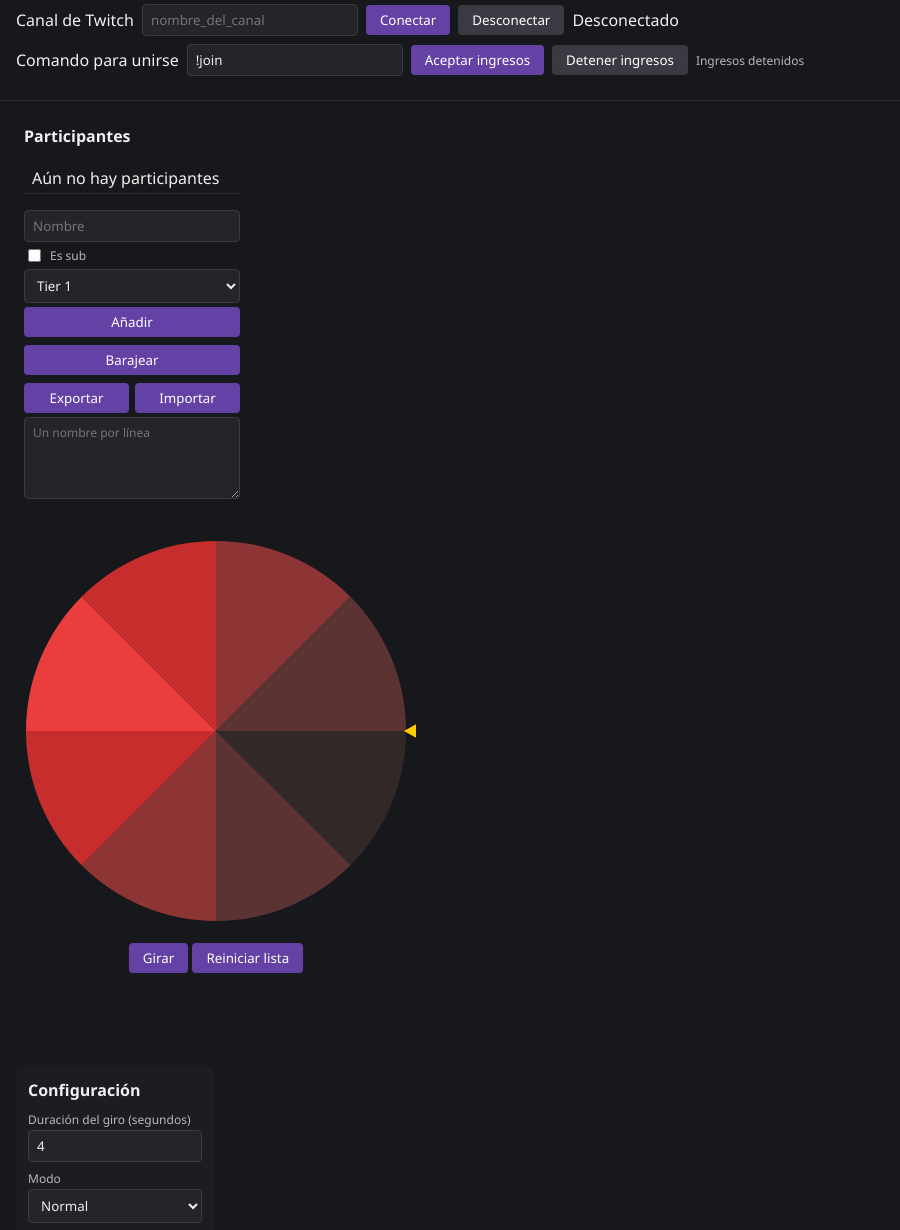
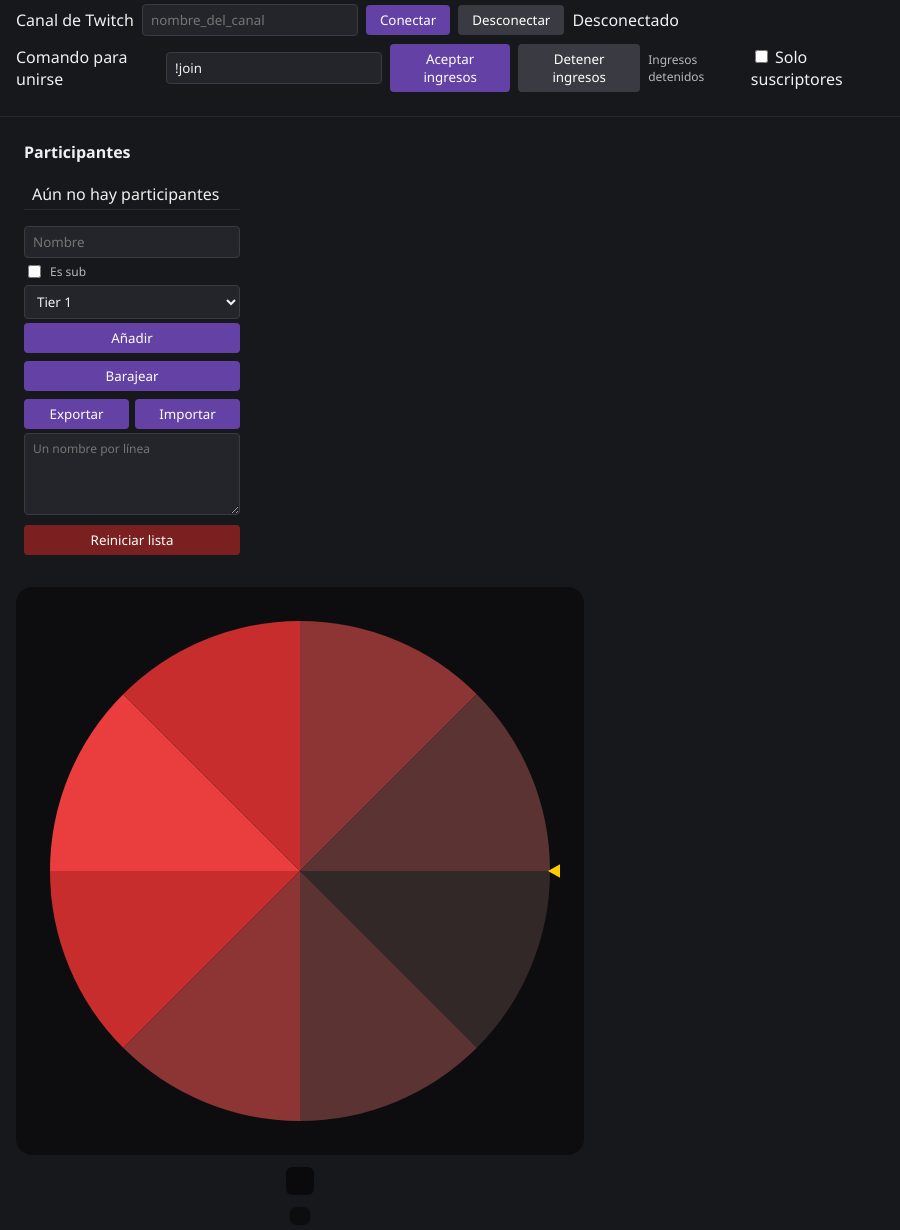
Before and after one commit to Heytozzz/HtzRoulette, an Electron app: page web/index.html in a window 900 px wide. Shown: the part 54-1284 px from the top of the page. Drawn offline with Linux system fonts and the light colour scheme.

Commit message:
feat: highlighted result text, wheel box background, live arrow-count updates, 30% bigger wheel with scale slider, subs-only join filter, click-to-spin

```diff
--- a/src/i18n/es.json
+++ b/src/i18n/es.json
@@ -76,5 +76,7 @@
   "profilePhotoSubcategory": "Fotos de perfil (API de Twitch)",
   "twitchClientIdLabel": "Client ID de Twitch",
   "twitchClientSecretLabel": "Client Secret de Twitch",
-  "twitchCredsNote": "Se guardan solo en este dispositivo, nunca se suben al repositorio."
+  "twitchCredsNote": "Se guardan solo en este dispositivo, nunca se suben al repositorio.",
+  "subsOnlyLabel": "Solo suscriptores",
+  "wheelScaleLabel": "Escala de la ruleta"
 }
--- a/src/renderer/style.css
+++ b/src/renderer/style.css
@@ -255,18 +255,51 @@
   gap: 12px;
 }
 
+.wheel-box {
+  background: rgba(0, 0, 0, 0.45);
+  border-radius: 16px;
+  padding: 24px;
+  display: inline-flex;
+  cursor: pointer;
+  transform: scale(var(--wheel-scale, 1));
+  transform-origin: center;
+}
+
+#wheelCanvas {
+  display: block;
+}
+
 #winnerText {
   font-size: 20px;
   font-weight: bold;
   color: #ffcc00;
   min-height: 28px;
   text-align: center;
+  text-shadow: 0 0 6px #000, 0 0 12px #000, 0 2px 2px #000;
+  background: rgba(0, 0, 0, 0.55);
+  padding: 4px 14px;
+  border-radius: 6px;
 }
 
 #modeStatus {
   font-size: 13px;
-  color: #b8b8c0;
+  font-weight: 600;
+  color: #f0f0f0;
   min-height: 18px;
+  text-shadow: 0 0 5px #000, 0 1px 2px #000;
+  background: rgba(0, 0, 0, 0.45);
+  padding: 2px 10px;
+  border-radius: 6px;
+}
+
+.reset-btn {
+  width: 100%;
+  margin-top: 10px;
+  background: #7a2020;
+}
+
+.reset-btn:hover {
+  background: #9a2a2a;
 }
 
 .settings {
--- a/web/app.js
+++ b/web/app.js
@@ -37,10 +37,11 @@
   joinStatusText: document.getElementById('joinStatusText'),
   participantList: document.getElementById('participantList'),
   wheelCanvas: document.getElementById('wheelCanvas'),
-  spinBtn: document.getElementById('spinBtn'),
+  wheelBox: document.getElementById('wheelBox'),
   resetBtn: document.getElementById('resetBtn'),
   winnerText: document.getElementById('winnerText'),
   modeStatus: document.getElementById('modeStatus'),
+  subsOnlyCheckbox: document.getElementById('subsOnlyCheckbox'),
 
   spinDurationInput: document.getElementById('spinDurationInput'),
   modeSelect: document.getElementById('modeSelect'),
@@ -77,6 +78,7 @@
   appearanceModal: document.getElementById('appearanceModal'),
   closeAppearanceModal: document.getElementById('closeAppearanceModal'),
   colorPaletteSelect: document.getElementById('colorPaletteSelect'),
+  wheelScaleSlider: document.getElementById('wheelScaleSlider'),
   themeSelect: document.getElementById('themeSelect'),
   deleteThemeBtn: document.getElementById('deleteThemeBtn'),
   rouletteImageModeSelect: document.getElementById('rouletteImageModeSelect'),
@@ -185,6 +187,14 @@
 
 els.manualSubCheckbox.addEventListener('change', () => {
   els.manualSubTier.classList.toggle('hidden', !els.manualSubCheckbox.checked);
+});
+
+[els.eliminationArrowCount, els.eliminationFinalWinnersCount, els.winnersCountInput].forEach((el) => {
+  el.addEventListener('input', () => drawWheel());
+});
+
+els.wheelScaleSlider.addEventListener('input', () => {
+  document.documentElement.style.setProperty('--wheel-scale', els.wheelScaleSlider.value / 100);
 });
 
 // --- Participants list ---
@@ -581,7 +591,6 @@
 function spin() {
   if (state.spinning || state.participants.length === 0) return;
   state.spinning = true;
-  els.spinBtn.disabled = true;
   els.winnerText.textContent = '';
 
   const settings = getSettings();
@@ -649,7 +658,6 @@
 
   if (settings.mode === 'normal') {
     els.winnerText.textContent = t('winner', { name: names[0] });
-    els.spinBtn.disabled = false;
     return;
   }
 
@@ -663,7 +671,6 @@
     const remainingUniqueNames = [...new Set(state.participants)];
     if (remainingUniqueNames.length <= settings.eliminationFinalWinnersCount) {
       state.spinning = true;
-      els.spinBtn.disabled = true;
       if (remainingUniqueNames.length === 1) {
         els.winnerText.textContent = t('finalWinner', { name: remainingUniqueNames[0] });
       } else if (remainingUniqueNames.length > 1) {
@@ -675,10 +682,8 @@
     }
 
     if (settings.autoMode) {
-      els.spinBtn.disabled = true;
       scheduleAutoSpin(settings.autoWaitMs);
     } else {
-      els.spinBtn.disabled = false;
     }
     return;
   }
@@ -692,7 +697,6 @@
       renderParticipants();
       renderLogs();
       els.winnerText.textContent = t('winnersLabel', { names: uniqueRoundNames.join(', ') });
-      els.spinBtn.disabled = false;
       return;
     }
 
@@ -707,15 +711,12 @@
     const done = state.winnersLog.length >= settings.winnersCount || remainingUniqueNames === 0;
     if (done) {
       els.winnerText.textContent = t('finalWinnerTie', { names: state.winnersLog.join(', ') });
-      els.spinBtn.disabled = true;
       return;
     }
 
     if (settings.autoMode) {
-      els.spinBtn.disabled = true;
       scheduleAutoSpin(settings.autoWaitMs);
     } else {
-      els.spinBtn.disabled = false;
     }
   }
 }
@@ -727,7 +728,6 @@
   state.eliminatedLog = [];
   state.winnersLog = [];
   state.spinning = false;
-  els.spinBtn.disabled = false;
   els.winnerText.textContent = '';
   els.modeStatus.textContent = '';
   renderParticipants();
@@ -844,8 +844,10 @@
         if (parsed.command === 'PRIVMSG') {
           if (!state.joinAccepted) return;
           if (parsed.message.trim().toLowerCase() === state.joinCommand) {
+            const subTier = getSubTierFromTags(parsed.tags);
+            if (els.subsOnlyCheckbox.checked && !(subTier > 0)) return;
             const username = parsed.tags['display-name'] || (parsed.prefix.split('!')[0]);
-            addParticipant(username, getSubTierFromTags(parsed.tags));
+            addParticipant(username, subTier);
           }
         }
       });
@@ -924,7 +926,7 @@
   els.joinStatusText.textContent = t('joinStopped');
 });
 
-els.spinBtn.addEventListener('click', spin);
+els.wheelBox.addEventListener('click', spin);
 els.resetBtn.addEventListener('click', resetParticipants);
 
 els.manualAddBtn.addEventListener('click', () => {
--- a/web/i18n/es.json
+++ b/web/i18n/es.json
@@ -77,6 +77,8 @@
   "twitchClientIdLabel": "Client ID de Twitch",
   "twitchClientSecretLabel": "Client Secret de Twitch",
   "twitchCredsNote": "Se guardan solo en este dispositivo, nunca se suben al repositorio.",
+  "subsOnlyLabel": "Solo suscriptores",
+  "wheelScaleLabel": "Escala de la ruleta",
   "newThemeTitle": "Crear tema nuevo",
   "newThemeNamePlaceholder": "Nombre del tema",
   "newThemeBgLabel": "Imágenes de fondo",
--- a/web/index.html
+++ b/web/index.html
@@ -25,6 +25,10 @@
       <button id="startJoinBtn" data-i18n="startJoinBtn">Aceptar ingresos</button>
       <button id="stopJoinBtn" data-i18n="stopJoinBtn" disabled>Detener ingresos</button>
       <span id="joinStatusText" data-i18n="joinStopped">Ingresos detenidos</span>
+      <label class="inline-label">
+        <input id="subsOnlyCheckbox" type="checkbox" />
+        <span data-i18n="subsOnlyLabel">Solo suscriptores</span>
+      </label>
     </div>
   </header>
 
@@ -56,13 +60,13 @@
         </div>
         <textarea id="importExportArea" rows="4" data-i18n-placeholder="importExportPlaceholder" placeholder="Un nombre por línea"></textarea>
       </div>
+
+      <button id="resetBtn" class="reset-btn" data-i18n="reset">Reiniciar lista</button>
     </section>
 
     <section class="wheel-section">
-      <canvas id="wheelCanvas" width="400" height="400"></canvas>
-      <div class="controls">
-        <button id="spinBtn" data-i18n="spin">Girar</button>
-        <button id="resetBtn" data-i18n="reset">Reiniciar lista</button>
+      <div id="wheelBox" class="wheel-box">
+        <canvas id="wheelCanvas" width="520" height="520"></canvas>
       </div>
       <div id="winnerText"></div>
       <div id="modeStatus"></div>
@@ -146,6 +150,8 @@
       </div>
 
       <h3 data-i18n="rouletteSubcategory">Ruleta</h3>
+      <label data-i18n="wheelScaleLabel">Escala de la ruleta</label>
+      <input id="wheelScaleSlider" type="range" min="50" max="150" step="5" value="100" />
       <label data-i18n="colorPaletteLabel">Paleta de colores</label>
       <select id="colorPaletteSelect">
         <option value="red" data-i18n="presetRed">Rojo</option>
--- a/web/style.css
+++ b/web/style.css
@@ -249,18 +249,51 @@
   gap: 12px;
 }
 
+.wheel-box {
+  background: rgba(0, 0, 0, 0.45);
+  border-radius: 16px;
+  padding: 24px;
+  display: inline-flex;
+  cursor: pointer;
+  transform: scale(var(--wheel-scale, 1));
+  transform-origin: center;
+}
+
+#wheelCanvas {
+  display: block;
+}
+
 #winnerText {
   font-size: 20px;
   font-weight: bold;
   color: #ffcc00;
   min-height: 28px;
   text-align: center;
+  text-shadow: 0 0 6px #000, 0 0 12px #000, 0 2px 2px #000;
+  background: rgba(0, 0, 0, 0.55);
+  padding: 4px 14px;
+  border-radius: 6px;
 }
 
 #modeStatus {
   font-size: 13px;
-  color: #b8b8c0;
+  font-weight: 600;
+  color: #f0f0f0;
   min-height: 18px;
+  text-shadow: 0 0 5px #000, 0 1px 2px #000;
+  background: rgba(0, 0, 0, 0.45);
+  padding: 2px 10px;
+  border-radius: 6px;
+}
+
+.reset-btn {
+  width: 100%;
+  margin-top: 10px;
+  background: #7a2020;
+}
+
+.reset-btn:hover {
+  background: #9a2a2a;
 }
 
 .settings {
```
Also changed, not shown: src/renderer/index.html (+10 -4 lines), src/renderer/renderer.js (+13 -12 lines).
